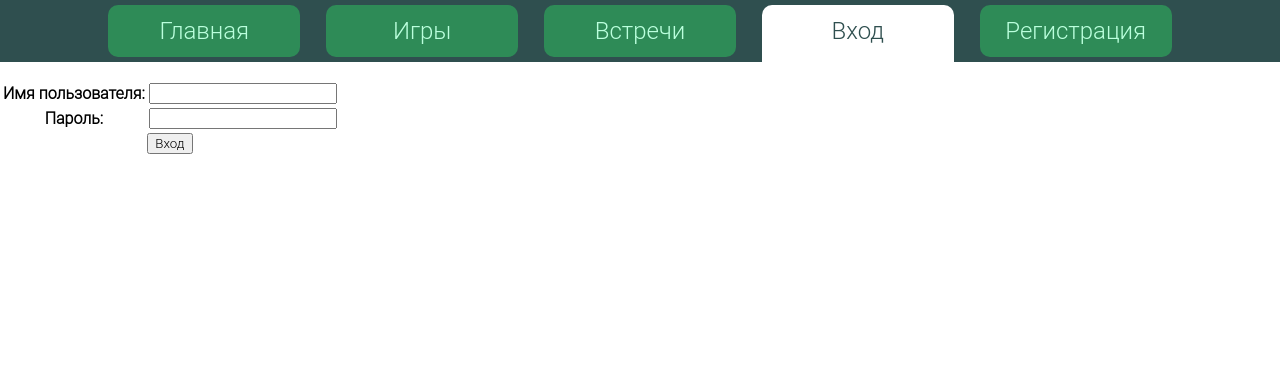
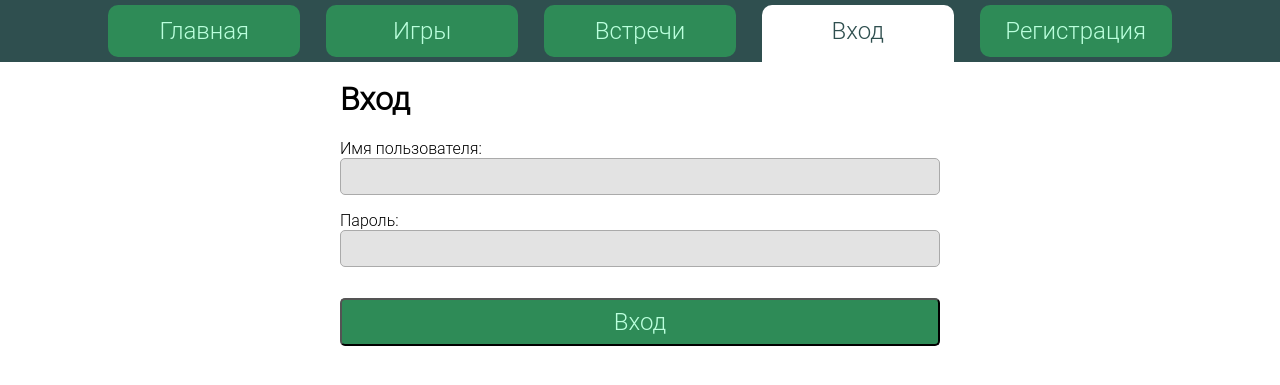
Before and after one commit to YashinIlya1996/boardgame_django, a Django app: page /accounts/login/ in a window 1280 px wide. Shown: the top 385 px of the page. Run offline with Django 4.2, Linux system fonts and the light colour scheme; parts of the project's set-up code (start-up, migrations or seed data) failed here and were passed over.

Commit message:
Косметические изменения форм входа и регистрации

```diff
--- a/bg_project/apps/users/templates/users/login.html
+++ b/bg_project/apps/users/templates/users/login.html
@@ -3,11 +3,12 @@
 {% block title %}Вход{% endblock %}
 
 {% block content %}
+    <div style="max-width: 600px; margin: auto">
+    <h1>Вход</h1>
     <form action="" method="post">
         {% csrf_token %}
-        <table>
-            {{ form.as_table }}
-            <tr align="center"><td colspan="2"><input type="submit" value="Вход"></td></tr>
-        </table>
+        {{ form.as_p }}
+        <input type="submit" value="Вход">
     </form>
+    </div>
 {% endblock %}
--- a/bg_project/apps/users/templates/users/sign_up.html
+++ b/bg_project/apps/users/templates/users/sign_up.html
@@ -3,12 +3,12 @@
 {% block title %}Регистрация{% endblock %}
 
 {% block content %}
+    <div style="max-width: 600px; margin: auto">
     <h1>Регистрация</h1>
     <form action="" method="post">
         {% csrf_token %}
-        <table>
-            {{ form.as_table }}
-        </table>
+            {{ form.as_p }}
         <input type="submit" value="Регистрация">
     </form>
+    </div>
 {% endblock %}
--- a/static/css/base.css
+++ b/static/css/base.css
@@ -0,0 +1,50 @@
+body {
+    margin: 0;
+    box-sizing: border-box;
+}
+
+.content-block {
+    max-width: 1440px;
+    margin: auto;
+    box-sizing: border-box;
+}
+
+input[type=text],
+input[type=email],
+input[type=password],
+select, textarea {
+    width: 100%;
+    border-radius: 5px;
+    border: 1px solid #aaa;
+    resize: none;
+    padding: 10px;
+    background-color: #e3e3e3;
+    box-sizing: border-box;
+}
+
+input[type=submit],
+input[type=button],
+input[type=reset] {
+    background-color: seagreen;
+    border-radius: 5px;
+    color: #bbffdd;
+    width: 100%;
+    font-size: 1.5em;
+    padding: 8px;
+    margin-top: 15px;
+}
+
+input[type=submit]:hover,
+input[type=button]:hover,
+input[type=reset]:hover {
+    background: #bbffdd;
+    color: seagreen;
+}
+
+.error-text {
+    color: darkred;
+}
+
+.info-text {
+    color: dodgerblue;
+}
--- a/templates/base.html
+++ b/templates/base.html
@@ -6,13 +6,16 @@
     <meta charset="UTF-8">
     <title>{% block title %}{% endblock %}</title>
     <link rel="stylesheet" href="{% static 'css/navigation.css' %}">
+    <link rel="stylesheet" href="{% static 'css/base.css' %}">
     {% block css_addition %} {% endblock %}
 </head>
-<body style="margin: 0; box-sizing: border-box">
+<body>
 {% block nav %}
     {% include 'navigation.html' %}
 {% endblock %}
-{% block content %}
-{% endblock %}
+<div class="content-block">
+    {% block content %}
+    {% endblock %}
+</div>
 </body>
 </html>
```
